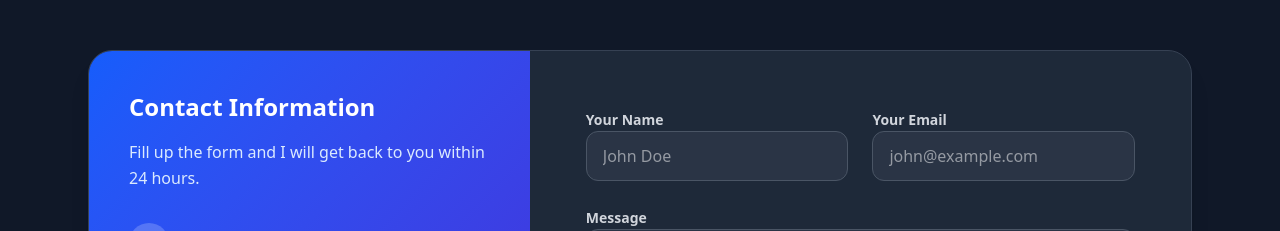
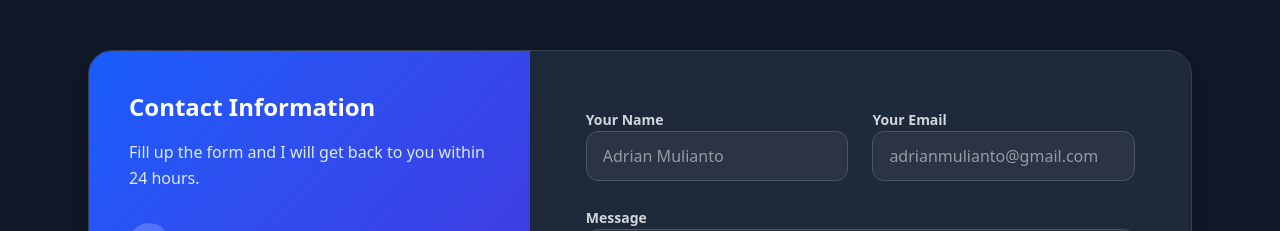
Before and after one commit to adrianKiv/Portofolio_web, a React (Vite) app: page / in a window 1280 px wide. Shown: the part 6780-7011 px from the top of the page. Built offline with nearby package versions, Linux system fonts and the light colour scheme.

Commit message:
new design3

```diff
--- a/src/partials/Contact.jsx
+++ b/src/partials/Contact.jsx
@@ -129,7 +129,7 @@ export default function Contact() {
                     name="name"
                     required
                     disabled={status === "sending"}
-                    placeholder="John Doe"
+                    placeholder="Adrian Mulianto"
                     className="w-full bg-gray-50 dark:bg-gray-700/50 border border-gray-200 dark:border-gray-600 text-gray-900 dark:text-white rounded-xl px-4 py-3 focus:outline-none focus:ring-2 focus:ring-blue-500 focus:border-transparent transition-all disabled:opacity-50"
                   />
                 </div>
@@ -144,7 +144,7 @@ export default function Contact() {
                     name="Email"
                     required
                     disabled={status === "sending"}
-                    placeholder="john@example.com"
+                    placeholder="adrianmulianto@gmail.com"
                     className="w-full bg-gray-50 dark:bg-gray-700/50 border border-gray-200 dark:border-gray-600 text-gray-900 dark:text-white rounded-xl px-4 py-3 focus:outline-none focus:ring-2 focus:ring-blue-500 focus:border-transparent transition-all disabled:opacity-50"
                   />
                 </div>
```
